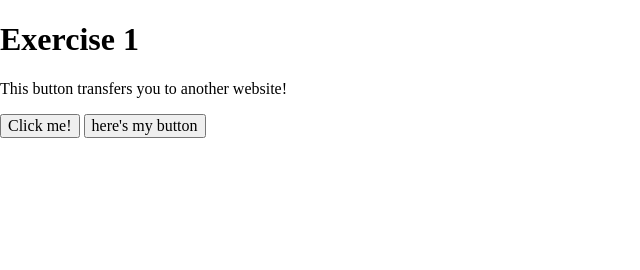
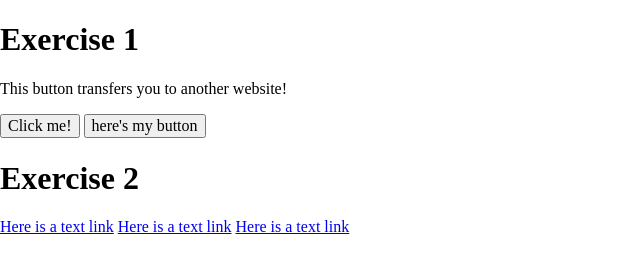
Before and after one commit to janiceyoo/gra-321, a plain HTML site: page code-exercises/exercise-1/index.html in a window 1280 px wide. Shown: the whole page, without its empty margins (0-640 px from the left). Drawn offline with nearby package versions, Linux system fonts and the light colour scheme; files that its build step writes are made by us from their sources.

Commit message:
exercise 1

```diff
--- a/code-exercises/exercise-1/index.html
+++ b/code-exercises/exercise-1/index.html
@@ -19,5 +19,12 @@
 
     <a href="https://janiceyoo.github.io/gra-321/hello-world/index.html" target="_blank"><button>here's my button</button></a>
 
+    <h1>Exercise 2</h1>
+    <a href="http://www.google.com" target="_blank">Here is a text link</a>
+
+    <a class="padding-hover" href="http://www.google.com" target="_blank">Here is a text link</a>
+
+    <a class="visited-gray" href="http://www.siteinspire.com" target="_blank">Here is a text link</a>
+
   </body>
 </html>
```
